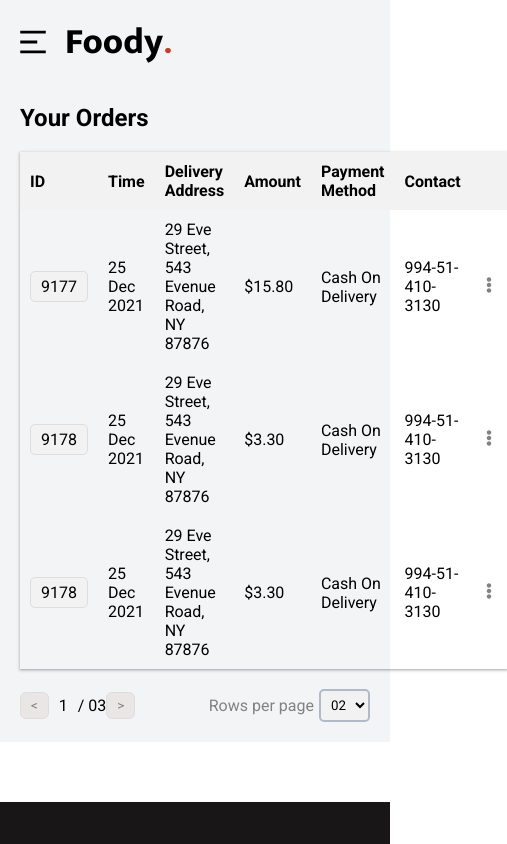
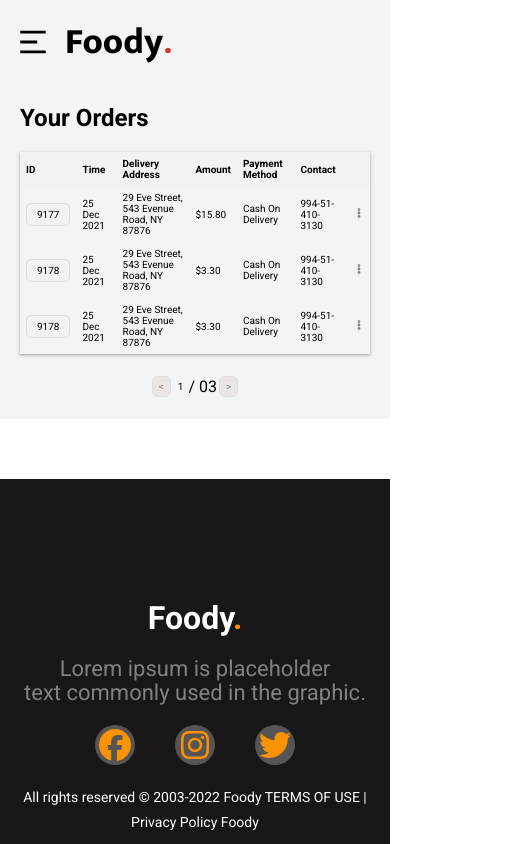
Before and after one commit to orkhan-huseyn/foody_final_project, a Next.js app: page /client/orders in a window 390 px wide. Shown: the top 844 px of the page, 507 px wide, since content can reach past the window. Built offline with nearby package versions, Linux system fonts and the light colour scheme; no server answers; sample sign-in values are in the browser's storage.

Commit message:
update table pagination

```diff
--- a/components/UserOrders/ordersStyles.module.css
+++ b/components/UserOrders/ordersStyles.module.css
@@ -29,6 +29,7 @@
 
 .actionMenu {
     position: relative;
+    color: #828282;
 }
 
 .actionMenu .dropdownMenu {
@@ -48,9 +49,6 @@
     display: block;
 }
 
-.actionMenu{
-    color: #828282 ;
-}
 .showButton {
     color: #6FCF97;
     padding: 5px 10px;
@@ -110,138 +108,94 @@
     border: 2px solid #B0BAC9 ;
 }
 
-.popupOverlay {
-    position: fixed;
-    top: 0;
-    left: 0;
-    width: 100%;
-    height: 100%;
-    background-color: rgba(0, 0, 0, 0.5);
-    display: flex;
-    justify-content: center;
-    align-items: center;
-    z-index: 20;
-    padding: 20px;
-
-}
-
-.popupContent {
-    background-color: white;
-    border-radius: 10px;
-    width: 80%;
-    max-width: 600px;
-    height: 280px;
-    box-shadow: 0px 0px 20px rgba(82, 66, 66, 0.1);
-    position: relative;
-}
-
-.deletePopupContent {
-    background-color: white;
-    padding: 40px;
-    border-radius: 10px;
-    width: 80%;
-    max-width: 500px;
-    height: 221px;
-    box-shadow: 0px 0px 20px rgba(0, 0, 0, 0.1);
-    text-align: center;
-    font-size: 20px;
-    border-radius: 5px;
-}
-
-.deletePopupActions {
-    display: flex;
-    justify-content: center;
-    margin-top: 20px;
-}
-
-.cancelButton {
-    background-color: #f2f2f2;
-    color: #828282;
-    padding: 10px 20px;
-    border: none;
-    border-radius: 5px;
-    cursor: pointer;
-    margin-right: 10px;
-    border: 2px solid gray;
-}
-
-.confirmDeleteButton {
-    background-color: #EB5757;
-    color: white;
-    padding: 10px 20px;
-    border: none;
-    border-radius: 5px;
-    cursor: pointer;
-}.popupContent {
-    background-color: white;
-    padding: 20px;
-    border-radius: 10px;
-    width: 90%;
-    max-width: 754px;
-    box-shadow: 0px 0px 20px rgba(0, 0, 0, 0.1);
-    position: relative;
-    overflow: hidden;
-    margin: 0 auto;
-    max-height: 80vh;
-    overflow-y: auto;
-}
-
-.popupContent img {
-    width: 50px;
-    height: auto;
-    border-radius: 5px;
-}
-
-.popupContent table {
-    width: 100%;
-    border-collapse: collapse;
-    margin-top: 20px;
-}
-
-.popupContent th, .popupContent td {
-    padding: 10px;
-    text-align: left;
-    border-bottom: 1px solid #ddd;
-    vertical-align: middle;
-}
-
-.popupContent th {
-    background-color: #f2f2f2;
-}
-
 @media (max-width: 768px) {
-    .popupContent {
-        width: 100%;
-        padding: 15px;
-        max-width: 600px;
-    }
-
-    .popupContent th, .popupContent td {
+    .ordersTable th, .ordersTable td {
         padding: 8px;
         font-size: 14px;
     }
 
-    .popupContent img {
-        width: 40px;
-        height: auto;
+    .pagination {
+        justify-content: center;
+    }
+
+    .pageButton {
+        padding: 5px 8px;
+        font-size: 12px;
+        margin: 2px;
+    }
+
+    .rowsPerPage {
+        display: none;
+    }
+
+    .pageNumber {
+        margin: 0 5px;
+        font-size: 12px;
+    }
+}
+
+@media (max-width: 505px) {
+    .ordersTable th, .ordersTable td {
+        padding: 8px;
+        font-size: 12px;
+    }
+
+    .pagination {
+        justify-content: center;
+    }
+
+    .pageButton {
+        padding: 5px 8px;
+        font-size: 12px;
+        margin: 2px;
+    }
+
+    .pageNumber {
+        margin: 0 5px;
+        font-size: 12px;
     }
 }
 
 @media (max-width: 480px) {
-    .popupContent {
-        width: 100%;
-        padding: 10px;
-        max-width: 320px;
+    .ordersTable th, .ordersTable td {
+        padding: 6px;
+        font-size: 10px;
     }
 
-    .popupContent th, .popupContent td {
-        padding: 5px;
-        font-size: 12px;
+    .pagination {
+        justify-content: center;
     }
 
-    .popupContent img {
-        width: 30px;
-        height: auto;
-        margin-bottom: 10px;
+    .pageButton {
+        padding: 4px 6px;
+        font-size: 10px;
+        margin: 2px;
+    }
+
+    .pageNumber {
+        margin: 0 5px;
+        font-size: 10px;
     }
 }
+
+@media (max-width: 320px) {
+    .ordersTable th, .ordersTable td {
+        padding: 5px;
+        font-size: 9px;
+    }
+
+    .pagination {
+        justify-content: center;
+    }
+
+    .pageButton {
+        padding: 3px 6px;
+        font-size: 9px;
+        margin: 1px;
+    }
+
+    .pageNumber {
+        margin: 0 3px;
+        font-size: 9px;
+    }
+}
```
